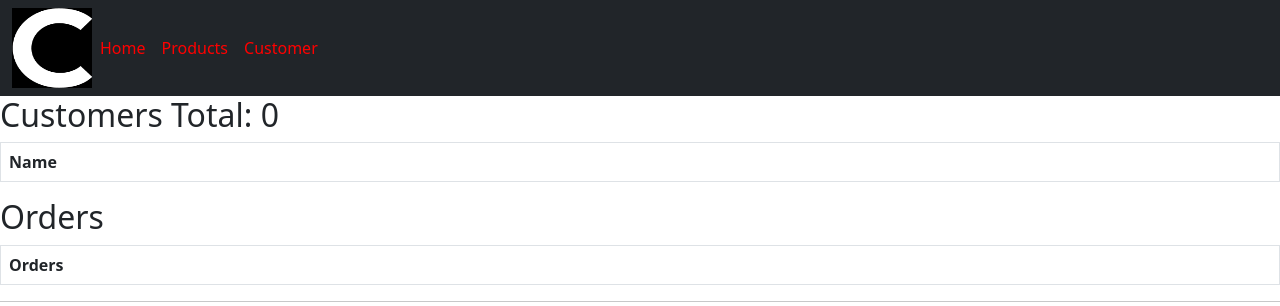
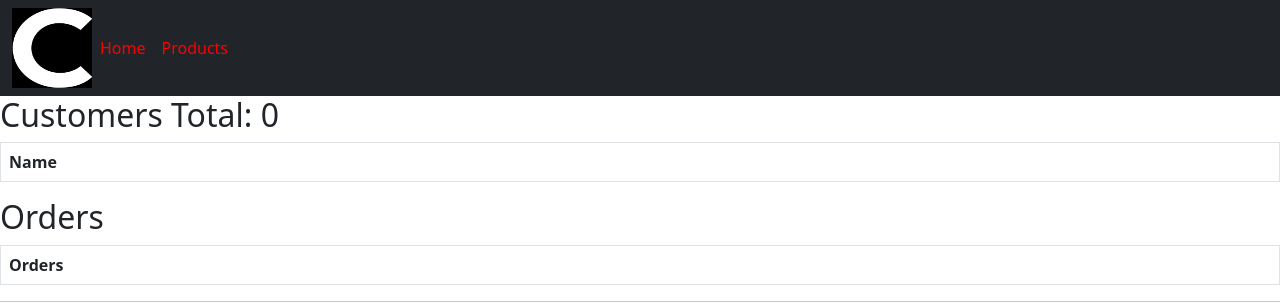
Before and after one commit to ronizzle/consequence-minimal, a Django app: page / in a window 1280 px wide. Shown: the top 306 px of the page. Run offline with Django 3.2, Linux system fonts and the light colour scheme; lists and menus that the app fills with data are empty.

Commit message:
URL path names and use them on the templates

```diff
--- a/accounts/templates/accounts/dashboard.html
+++ b/accounts/templates/accounts/dashboard.html
@@ -10,7 +10,7 @@
         {% for i in customers %}
             <tr>
                 <td>
-                    <a href="/customer/{{i.id}}">
+                    <a href="{% url 'customer' i.id %}">
                         {{i.name}}
                     </a>
                 </td>
--- a/accounts/templates/accounts/navbar.html
+++ b/accounts/templates/accounts/navbar.html
@@ -9,13 +9,10 @@
     <div class="collapse navbar-collapse" id="navbarSupportedContent">
       <ul class="navbar-nav me-auto mb-2 mb-lg-0">
         <li class="nav-item">
-          <a class="nav-link active" aria-current="page" href="#">Home</a>
+          <a class="nav-link active" aria-current="page" href="{% url 'home' %}">Home</a>
         </li>
         <li class="nav-item">
-          <a class="nav-link" href="#">Products</a>
-        </li>
-        <li class="nav-item">
-          <a class="nav-link" href="#">Customer</a>
+          <a class="nav-link" href="{% url 'products' %}">Products</a>
         </li>
       </ul>
 
--- a/accounts/urls.py
+++ b/accounts/urls.py
@@ -2,8 +2,7 @@ from django.urls import path
 from . import views
 
 urlpatterns = [
-    path('', views.home),
-    path('customer', views.customer),
-    path('products', views.products),
-    path('customer/<str:pk>', views.customer),
+    path('', views.home, name='home'),
+    path('products', views.products, name='products'),
+    path('customer/<str:pk>', views.customer, name='customer'),
 ]
```
